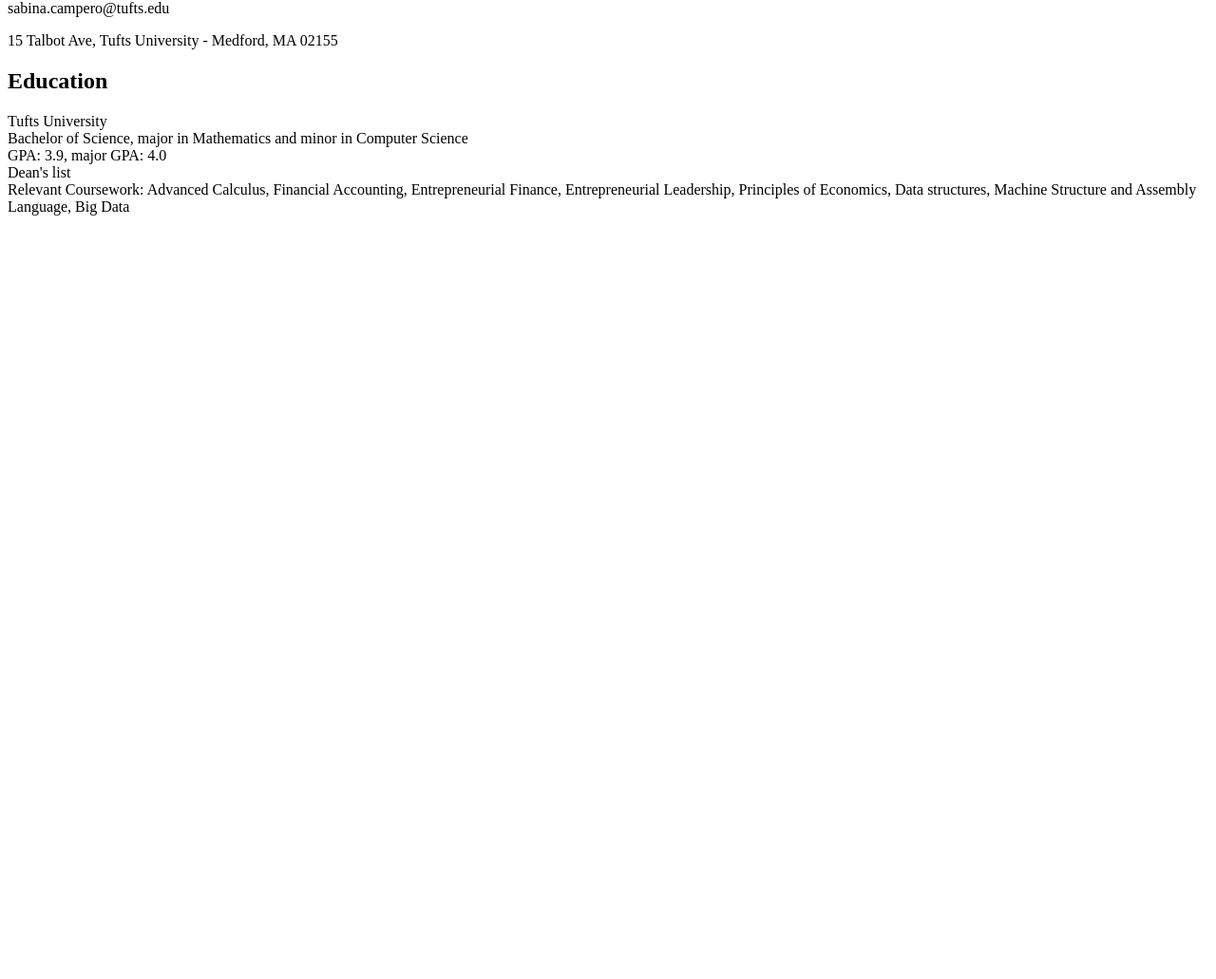
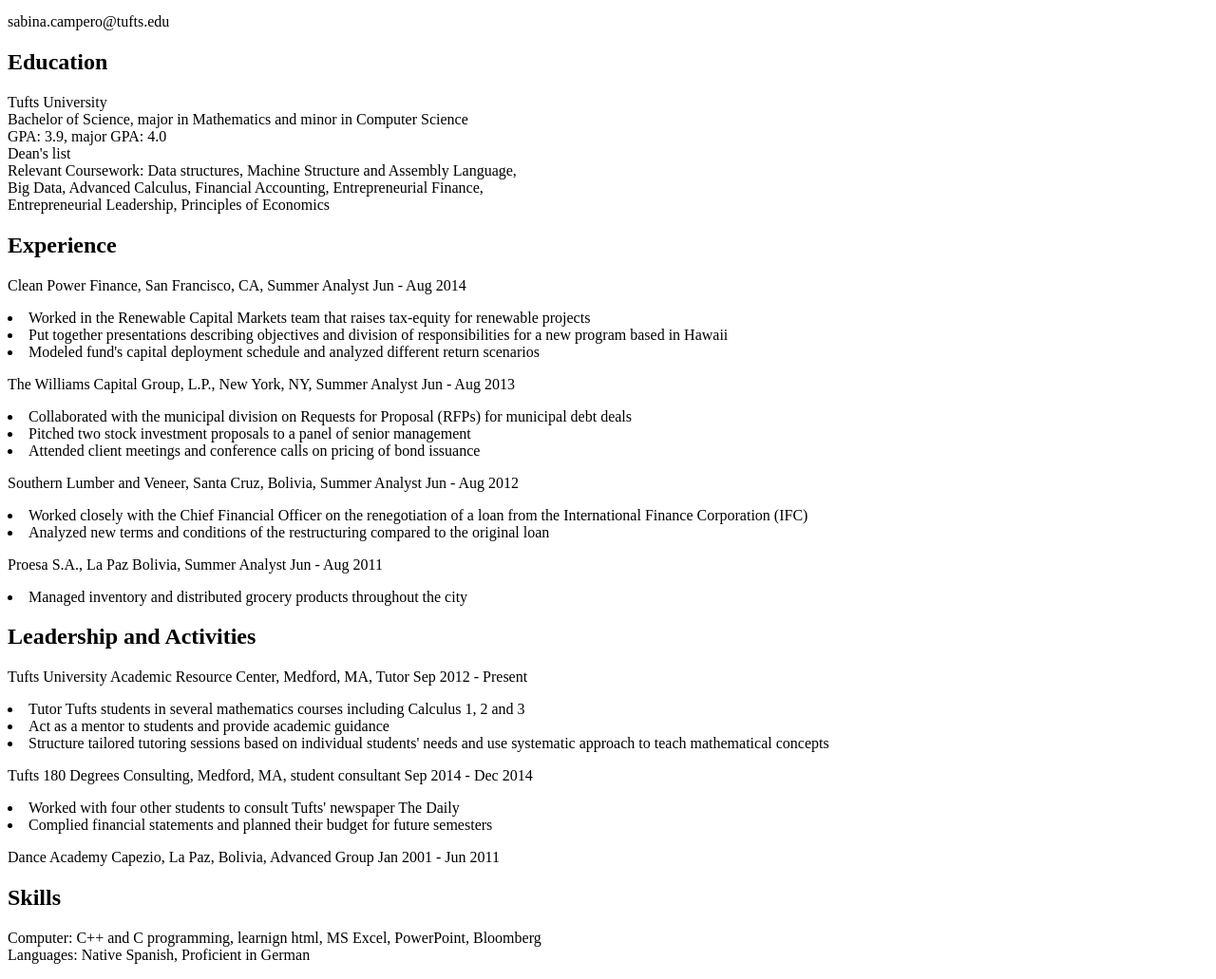
Before and after one commit to scampero/scampero.github.io, a plain HTML site: page resume.html in a window 1280 px wide. Shown: the part 66-1097 px from the top of the page at 95% size. Before the commit the page ends 800 px from the top, so only its background shows below. Drawn offline with Linux system fonts and the light colour scheme.

Commit message:
Updated resume.html

```diff
--- a/resume.html
+++ b/resume.html
@@ -1,23 +1,65 @@
+<!doctype html>
 <html>
 
 <head>
-  <title>Sabina Campero</title>
+  <title>Resume Sabina Campero</title>
+  <link rel="stylesheet" href="PortfolioStyle.css" />
 </head>
 
 <body>
 
   <h1>Sabina Campero</h1>
   <p>sabina.campero@tufts.edu</p>
-  <p>15 Talbot Ave, Tufts University - Medford, MA 02155</p>
 
+  <div>
   <h2>Education</h2>
   <p>Tufts University
-  <br>Bachelor of Science, major in Mathematics and minor in Computer Science
-  <br> GPA: 3.9, major GPA: 4.0
-  <br>Dean's list
-  <br>Relevant Coursework: Advanced Calculus, Financial Accounting, Entrepreneurial Finance, Entrepreneurial Leadership, Principles of Economics, Data structures, Machine Structure and Assembly Language, Big Data
+  <br/>Bachelor of Science, major in Mathematics and minor in Computer Science
+  <br/> GPA: 3.9, major GPA: 4.0
+  <br/>Dean's list
+  <br/><span class="company">Relevant Coursework</span>: Data structures, Machine Structure and Assembly Language, <br/>Big Data, Advanced Calculus, Financial Accounting, Entrepreneurial Finance,<br/> Entrepreneurial Leadership, Principles of Economics
   </p>
+  </div>
 
+  <div>
+  <h2>Experience</h2>
+
+  <p><span class="company">Clean Power Finance</span>, San Francisco, CA, Summer Analyst Jun - Aug 2014
+  <span class="bullets"><li>Worked in the Renewable Capital Markets team that raises tax-equity for renewable projects</li>
+  <li>Put together presentations describing objectives and division of responsibilities for a new program based in Hawaii</li>
+  <li>Modeled fund's capital deployment schedule and analyzed different return scenarios</li></span></p>
+
+  <p><span class="company">The Williams Capital Group</span>, L.P., New York, NY, Summer Analyst Jun - Aug 2013
+  <span class="bullets"><li>Collaborated with the municipal division on Requests for Proposal (RFPs) for municipal debt deals </li>
+  <li>Pitched two stock investment proposals to a panel of senior management</li>
+  <li>Attended client meetings and conference calls on pricing of bond issuance</li></span></p>
+
+  <p><span class="company">Southern Lumber and Veneer</span>, Santa Cruz, Bolivia, Summer Analyst Jun - Aug 2012
+  <span class="bullets"><li>Worked closely with the Chief Financial Officer on the renegotiation of a loan from the International Finance Corporation (IFC)</li>
+  <li>Analyzed new terms and conditions of the restructuring compared to the original loan</li></span></p>
+
+  <p><span class="company">Proesa S.A.</span>, La Paz Bolivia, Summer Analyst Jun - Aug 2011
+  <span class="bullets"><li>Managed inventory and distributed grocery products throughout the city</li></span></p>
+
+  <h2>Leadership and Activities</h2>
+
+  <p><span class="company">Tufts University Academic Resource Center</span>, Medford, MA, Tutor Sep 2012 - Present
+  <span class="bullets"><li>Tutor Tufts students in several mathematics courses including Calculus 1, 2 and 3</li>
+  <li>Act as a mentor to students and provide academic guidance</li>
+  <li>Structure tailored tutoring sessions based on individual students' needs and use systematic approach to teach mathematical concepts</li></span></p>
+
+  <p><span class="company">Tufts 180 Degrees Consulting</span>, Medford, MA, student consultant Sep 2014 - Dec 2014
+  <span class="bullets"><li>Worked with four other students to consult Tufts' newspaper The Daily</li>
+  <li>Complied financial statements and planned their budget for future semesters</li></span></p>
+
+  <p><span class="company">Dance Academy Capezio</span>, La Paz, Bolivia, Advanced Group Jan 2001 - Jun 2011</p>
+  </div>
+
+  <div>
+  <h2>Skills</h2>
+  <p>Computer: C++ and C programming, learnign html, MS Excel, PowerPoint, Bloomberg
+  <br/>Languages: Native Spanish, Proficient in German</p>
+  </div>
 
 </body>
 
```
